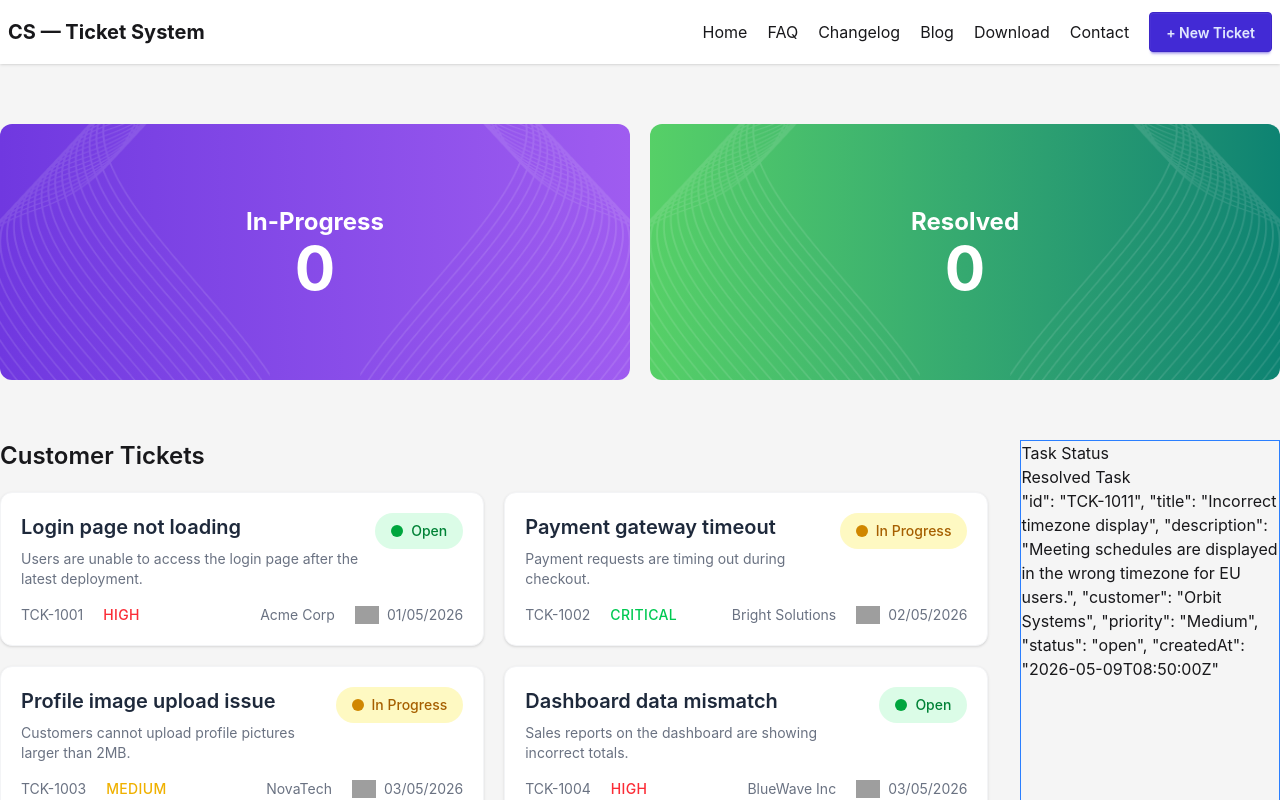
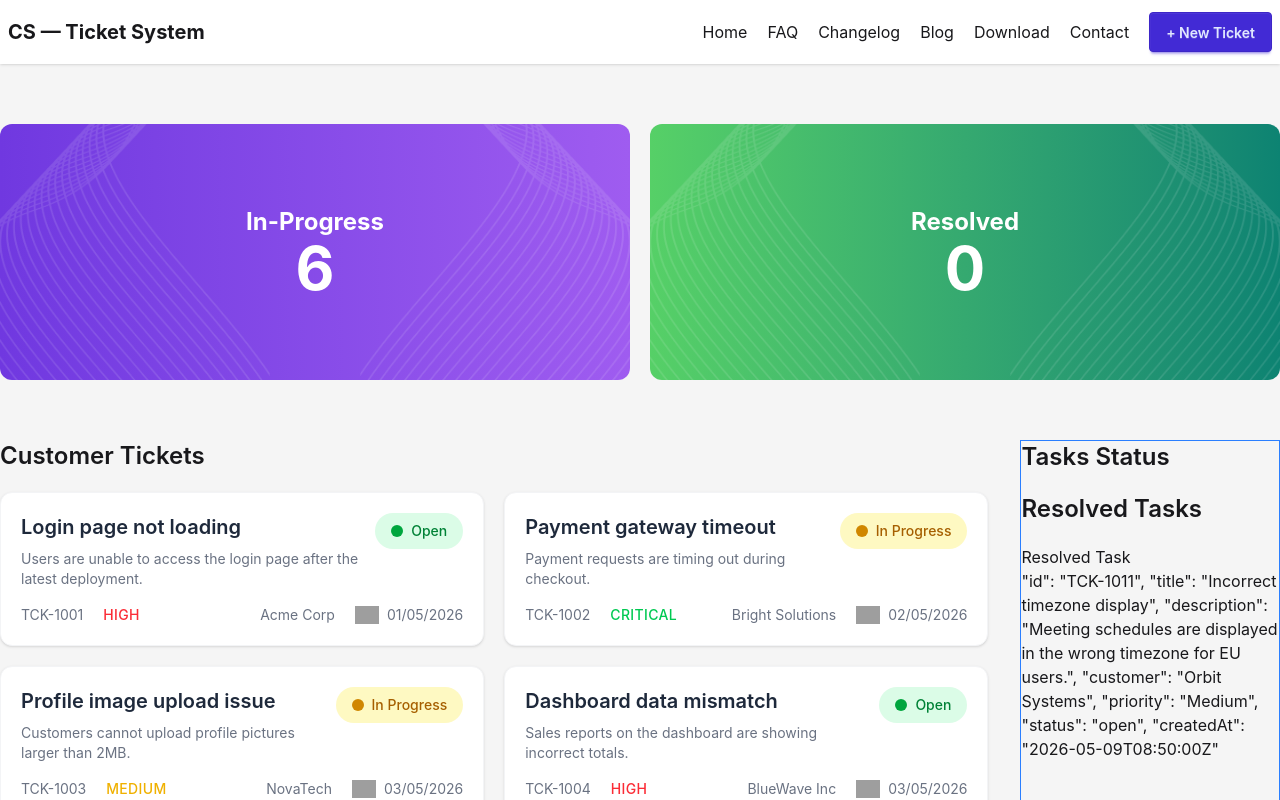
Before and after one commit to BlazeDashX/b12a7-customer-support, a React (Vite) app: page / in a window 1280 px wide. Shown: the top 800 px of the page. Built offline with nearby package versions, Linux system fonts and the light colour scheme; grey boxes are pictures that could not be loaded.

Commit message:
dynamically fetch in progress and show the count in the hero

```diff
--- a/src/App.jsx
+++ b/src/App.jsx
@@ -1,10 +1,10 @@
 import Navbar from "./components/Navbar";
-import "./App.css";
-import { Suspense } from "react";
+import { Suspense, useState,useEffect } from "react";
 import Hero from "./components/Hero";
 import TicketCards from "./components/TicketCards";
 import TaskCard from "./components/TaskCard";
 import ResolveTask from "./components/ResolveTask";
+import "./App.css";
 
 const fetchTickets = async () => {
   const res = await fetch("./tickets.json");
@@ -13,21 +13,58 @@ const fetchTickets = async () => {
 const ticketsPromise = fetchTickets();
 
 function App() {
+  const [tasks, setTasks] = useState([]);
+  const [taskInProgress, setTaskInProgress] = useState([]);
+  // const [resolveTask,setResolveTask] = useState([]);
+  // const [resolvedTaskCount,setResolvedTaskCount] = useState(0);
+
+  useEffect(() => {
+  const loadData = async () => {
+    const res = await fetch("./tickets.json");
+    const data = await res.json();
+
+    setTasks(data);
+
+    const inProgress = data.filter(
+      (item) => item.status === "In Progress"
+    );
+
+    setTaskInProgress(inProgress);
+  };
+
+  loadData();
+}, []);
+
+
   return (
     <>
       <Navbar></Navbar>
       <div className="max-w-7xl mx-auto ">
-        <Hero></Hero>
+        <Hero taskInProgress={taskInProgress} ></Hero>
         <div className="grid grid-cols-9 gap-8 mt-15">
           <div className="col-span-7">
             <h2 className="font-semibold text-2xl mb-5">Customer Tickets</h2>
             <Suspense fallback={<div>Loading...</div>}>
-              <TicketCards ticketsPromise={ticketsPromise}></TicketCards>
+              <TicketCards
+              ticketsPromise={ticketsPromise}
+               taskInProgress={taskInProgress}
+              setTaskInProgress={setTaskInProgress}
+              ></TicketCards>
             </Suspense>
           </div>
           <div className="col-span-2 border border-blue-500">
-            <TaskCard></TaskCard>
+            <div>
+              <h2 className="font-semibold text-2xl mb-5"
+              taskInProgress={taskInProgress}
+              setTaskInProgress={setTaskInProgress}
+              >Tasks Status</h2>
+              <TaskCard></TaskCard>
+            </div>
+            <div>
+              <h2 className="font-semibold text-2xl mb-5">Resolved Tasks</h2>
+
             <ResolveTask></ResolveTask>
+            </div>
           </div>
         </div>
       </div>
--- a/src/components/Hero.jsx
+++ b/src/components/Hero.jsx
@@ -1,6 +1,6 @@
 import leftImg from "../assets/vector1.png";
 
-const Hero = () => {
+const Hero = ({taskInProgress}) => {
   return (
     <div className="flex gap-5 pt-15">
       <div className="relative h-64 flex-1 overflow-hidden rounded-xl bg-linear-to-r from-[#7038E0] to-[#9F5CF0]">
@@ -23,7 +23,7 @@ const Hero = () => {
           </h1>
 
           <span className="text-6xl font-bold text-white">
-            0
+            {taskInProgress?.length}
           </span>
         </div>
       </div>
--- a/src/components/TaskCard.jsx
+++ b/src/components/TaskCard.jsx
@@ -1,7 +1,6 @@
 const TaskCard = () => {
     return (
         <div>
-            <h2>Task Status</h2>
         </div>
     );
 };
--- a/src/components/TicketCards.jsx
+++ b/src/components/TicketCards.jsx
@@ -1,7 +1,7 @@
 import { use } from "react";
 import TicketCard from "./TicketCard";
 
-const TicketCards = ({ticketsPromise}) => {
+const TicketCards = ({ticketsPromise, taskInProgress, setTaskInProgress}) => {
   const ticketData = use(ticketsPromise);
 
   return (
@@ -11,8 +11,10 @@ const TicketCards = ({ticketsPromise}) => {
           ticketData.map((ticket) =>
           <TicketCard
           key={ticket.id}
-          ticket={ticket}>
-
+          ticket={ticket}
+          taskInProgress={taskInProgress}
+          setTaskInProgress={setTaskInProgress}
+          >
           </TicketCard>)
         }
       </div>
```
Also changed, not shown: src/components/TicketCard.jsx (line endings or trailing spaces).
